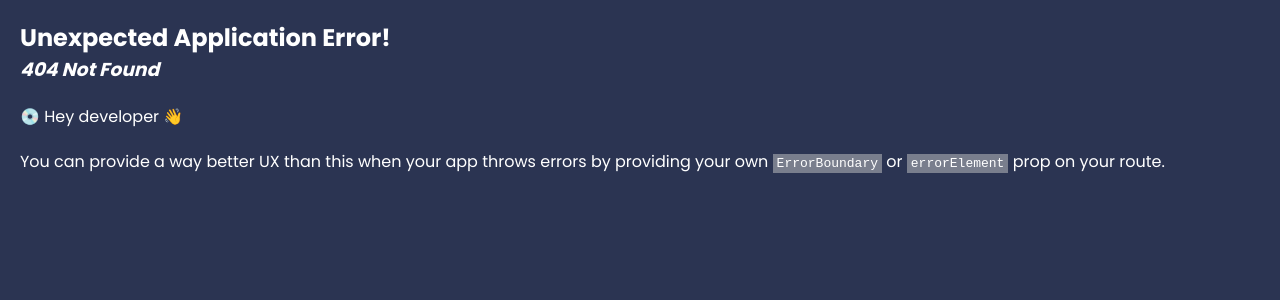
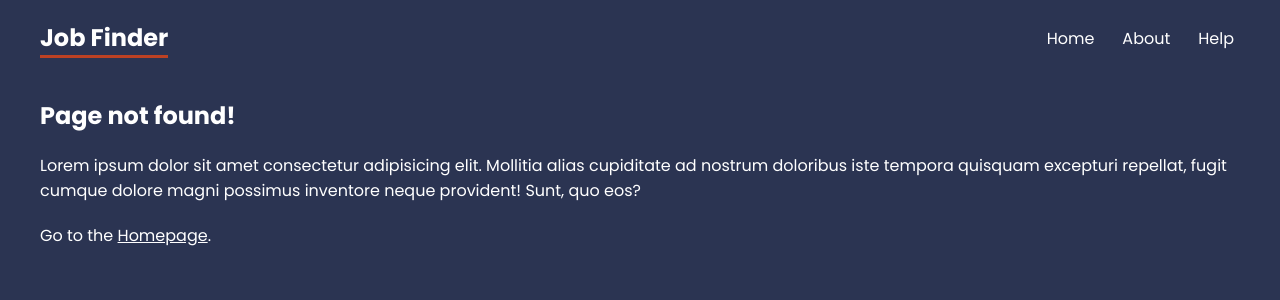
Before and after one commit to Strange-boy/jobFinder, a React (Create React App) app: page /careers/1 in a window 1280 px wide. Before the commit this address had no page. Shown: the top 300 px of the page. Built offline with nearby package versions, Linux system fonts and the light colour scheme.

Commit message:
Error Page added

```diff
--- a/src/App.js
+++ b/src/App.js
@@ -10,6 +10,7 @@ import Home from "./pages/Home";
 import About from "./pages/About";
 import Faq from "./pages/help/Faq";
 import Contact from "./pages/help/Contact";
+import NotFound from "./pages/NotFound";
 
 //layouts
 import RootLayout from "./layouts/RootLayout";
@@ -24,6 +25,7 @@ const router = createBrowserRouter(
 				<Route path="faq" element={<Faq />} />
 				<Route path="contact" element={<Contact />} />
 			</Route>
+			<Route path="*" element={<NotFound />} />
 		</Route>
 	)
 );
--- /dev/null
+++ b/src/pages/NotFound.js
@@ -0,0 +1,19 @@
+import { NavLink } from "react-router-dom";
+
+export default function NotFound() {
+	return (
+		<div>
+			<h2>Page not found!</h2>
+			<p>
+				Lorem ipsum dolor sit amet consectetur adipisicing elit. Mollitia alias
+				cupiditate ad nostrum doloribus iste tempora quisquam excepturi
+				repellat, fugit cumque dolore magni possimus inventore neque provident!
+				Sunt, quo eos?
+			</p>
+
+			<p>
+				Go to the <NavLink to="/">Homepage</NavLink>.
+			</p>
+		</div>
+	);
+}
```
Also changed, not shown: src/index.js (+9 -9 lines), 1 other file (tests, documents, lock files or other folders).
